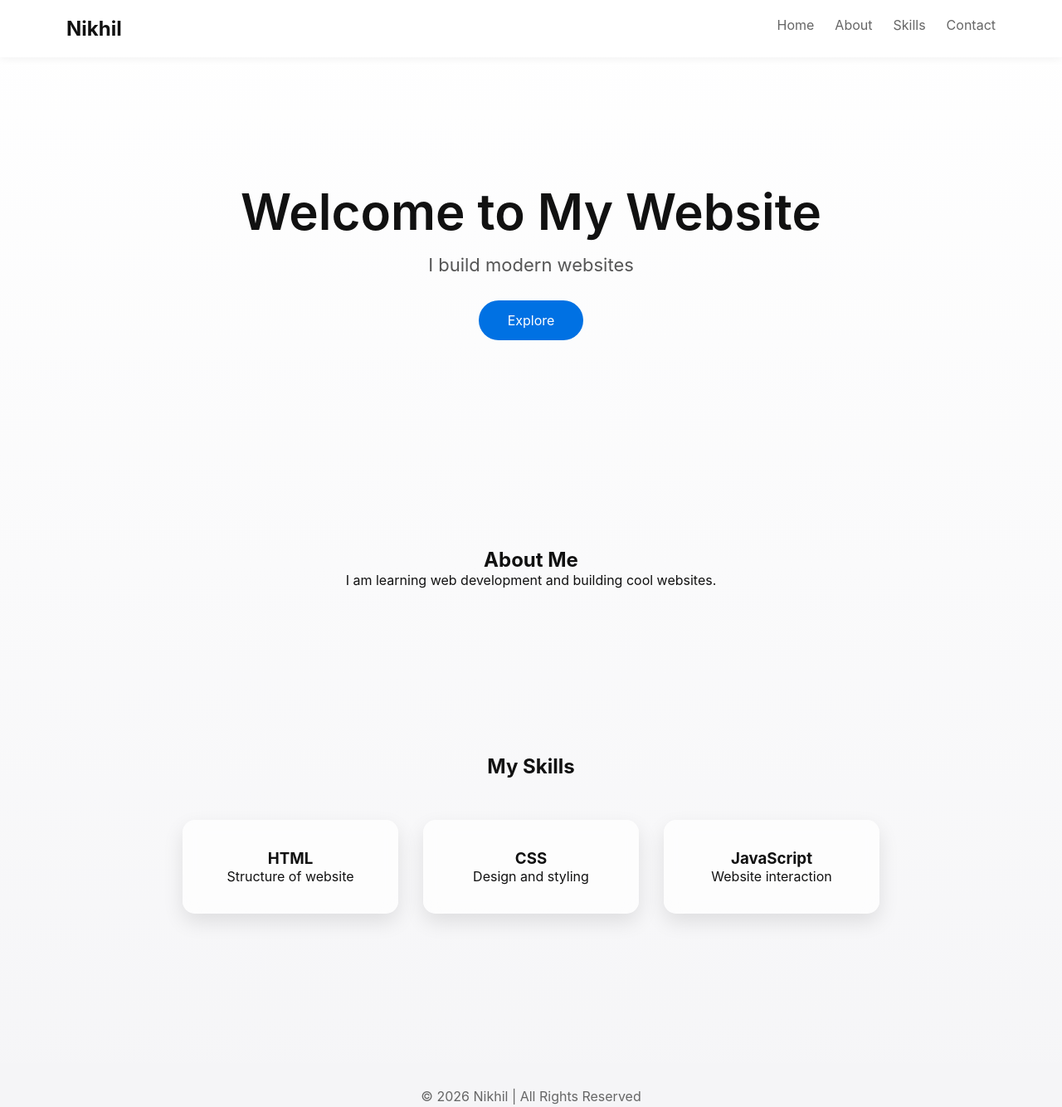
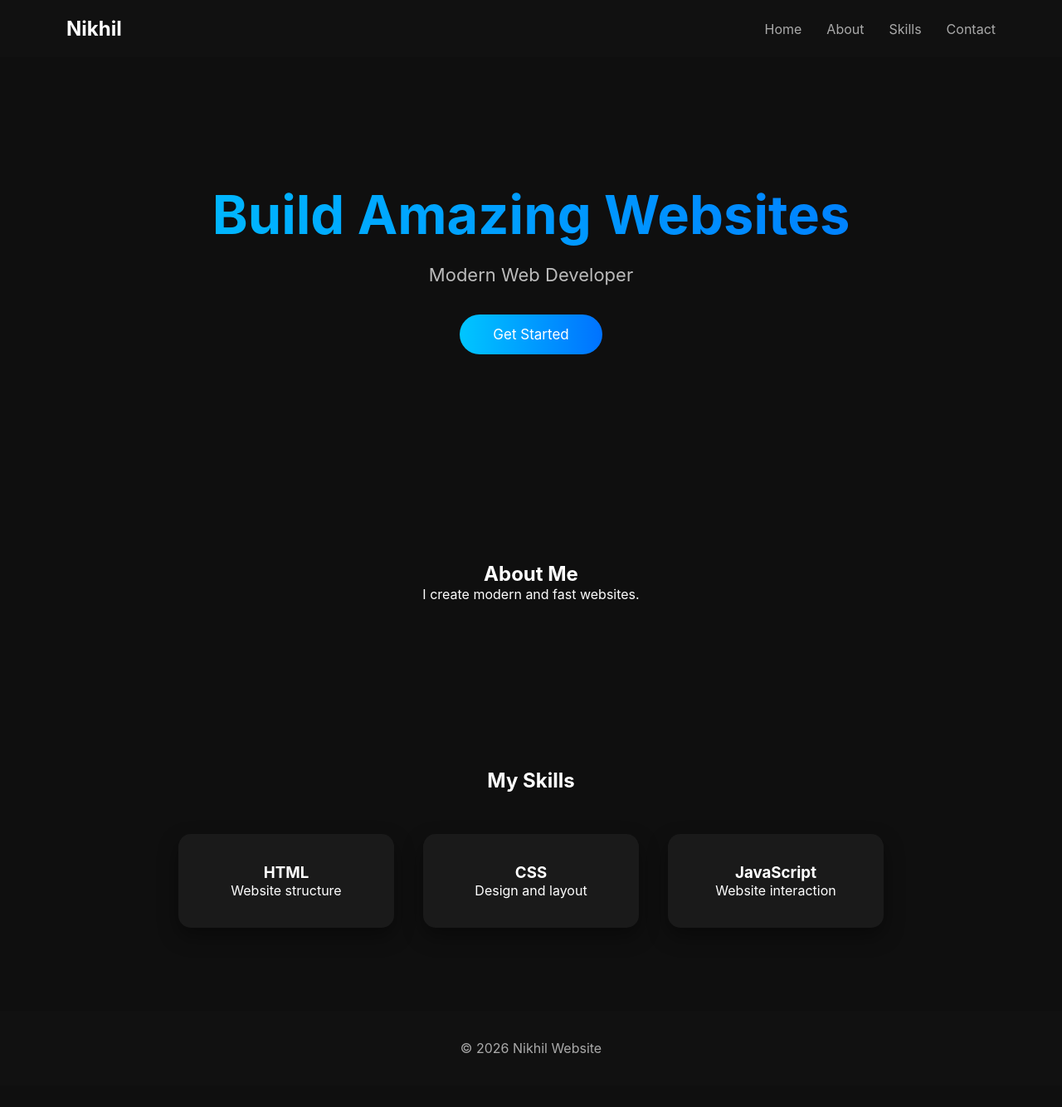
Before and after one commit to nick62031/mywebsite, a plain HTML site: page index.html in a window 1280 px wide. Shown: the whole page at 83% size. After the commit the page ends 1308 px from the top, so only its background shows below. Drawn offline with Linux system fonts and the light colour scheme.

Commit message:
Update index.html

```diff
--- a/index.html
+++ b/index.html
@@ -1,6 +1,7 @@
 <!DOCTYPE html>
 <html>
 <head>
+
 <title>Nikhil Website</title>
 
 <style>
@@ -9,36 +10,44 @@
 margin:0;
 padding:0;
 box-sizing:border-box;
-font-family:-apple-system,BlinkMacSystemFont,Arial;
+font-family:-apple-system,BlinkMacSystemFont,Segoe UI;
 }
 
 body{
-background:linear-gradient(to bottom,#ffffff,#f5f5f7);
-color:#111;
+background:#0f0f0f;
+color:white;
 }
+
+/* Navbar */
 
 nav{
 display:flex;
 justify-content:space-between;
 padding:20px 80px;
-background:white;
-box-shadow:0 2px 10px rgba(0,0,0,0.05);
+background:#111;
+align-items:center;
+}
+
+nav h2{
+color:white;
 }
 
 nav ul{
 display:flex;
-gap:25px;
+gap:30px;
 list-style:none;
 }
 
 nav li{
 cursor:pointer;
-color:#666;
+color:#aaa;
 }
 
 nav li:hover{
-color:black;
+color:white;
 }
+
+/* Hero */
 
 .hero{
 text-align:center;
@@ -46,32 +55,35 @@ padding:150px 20px;
 }
 
 .hero h1{
-font-size:60px;
-font-weight:600;
+font-size:65px;
+background:linear-gradient(90deg,#00c6ff,#0072ff);
+-webkit-background-clip:text;
+color:transparent;
 }
 
 .hero p{
-margin-top:15px;
+margin-top:20px;
 font-size:22px;
-color:#555;
+color:#bbb;
 }
 
 .btn{
-margin-top:30px;
-padding:14px 35px;
-background:#0071e3;
-color:white;
+margin-top:35px;
+padding:14px 40px;
 border:none;
 border-radius:30px;
-font-size:16px;
+font-size:17px;
 cursor:pointer;
+background:linear-gradient(90deg,#00c6ff,#0072ff);
+color:white;
 transition:0.3s;
 }
 
 .btn:hover{
-background:#005edb;
-transform:scale(1.05);
+transform:scale(1.1);
 }
+
+/* Sections */
 
 .section{
 padding:100px 20px;
@@ -81,31 +93,31 @@ text-align:center;
 .cards{
 display:flex;
 justify-content:center;
-gap:30px;
 flex-wrap:wrap;
+gap:35px;
 margin-top:50px;
 }
 
 .card{
+background:#1a1a1a;
+padding:35px;
 width:260px;
-padding:35px;
-background:rgba(255,255,255,0.7);
-backdrop-filter:blur(10px);
 border-radius:15px;
-box-shadow:0 10px 25px rgba(0,0,0,0.1);
 transition:0.3s;
+box-shadow:0 10px 25px rgba(0,0,0,0.4);
 }
 
 .card:hover{
 transform:translateY(-10px);
 }
 
+/* Footer */
+
 .footer{
-margin-top:80px;
-padding:30px;
-background:#f5f5f7;
+padding:35px;
 text-align:center;
-color:#666;
+background:#111;
+color:#aaa;
 }
 
 </style>
@@ -129,12 +141,12 @@ color:#666;
 
 <div class="hero">
 
-<h1>Welcome to My Website</h1>
+<h1>Build Amazing Websites</h1>
 
-<p>I build modern websites</p>
+<p>Modern Web Developer</p>
 
 <button class="btn" onclick="alert('Welcome to my website')">
-Explore
+Get Started
 </button>
 
 </div>
@@ -143,7 +155,7 @@ Explore
 
 <h2>About Me</h2>
 
-<p>I am learning web development and building cool websites.</p>
+<p>I create modern and fast websites.</p>
 
 </div>
 
@@ -155,12 +167,12 @@ Explore
 
 <div class="card">
 <h3>HTML</h3>
-<p>Structure of website</p>
+<p>Website structure</p>
 </div>
 
 <div class="card">
 <h3>CSS</h3>
-<p>Design and styling</p>
+<p>Design and layout</p>
 </div>
 
 <div class="card">
@@ -174,7 +186,7 @@ Explore
 
 <div class="footer">
 
-<p>© 2026 Nikhil | All Rights Reserved</p>
+<p>© 2026 Nikhil Website</p>
 
 </div>
 
```
